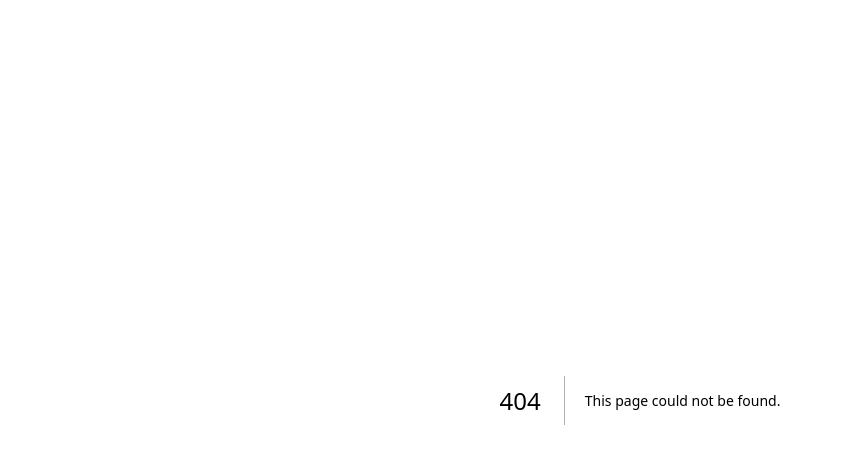
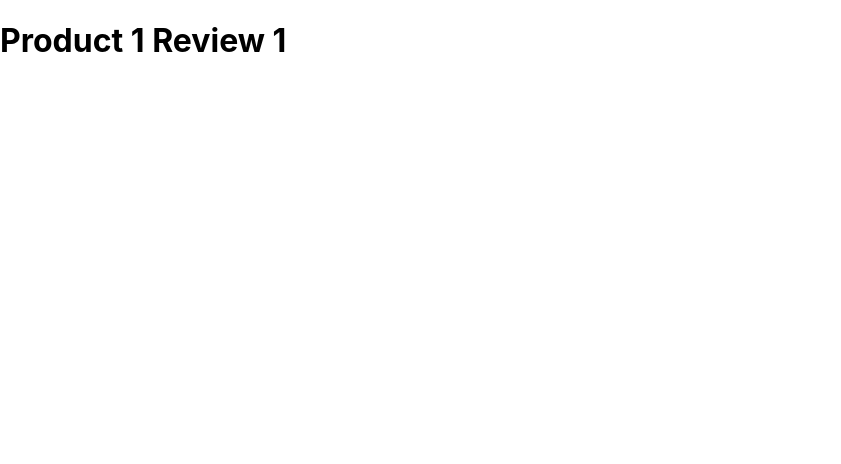
Before and after one commit to shyamenk/Learn-Nextjs, a Next.js app: page /products/1/review/1 in a window 1280 px wide. Before the commit this address had no page. Shown: the top 464 px of the page, without its empty margins (0-841 px from the left). Built offline with nearby package versions, Linux system fonts and the light colour scheme.

Commit message:
learned route nested route dynamic route nested dynamic route

```diff
--- /dev/null
+++ b/pages/products/[productId]/review/[reviewId].js
@@ -0,0 +1,12 @@
+import {useRouter} from 'next/router'
+const Reviews = () => {
+  const router = useRouter()
+  const {productId, reviewId} = router.query
+  return (
+    <h1>
+      Product {productId} Review {reviewId}{' '}
+    </h1>
+  )
+}
+
+export default Reviews
```
Also changed, not shown: pages/products/[productId]/review/index.js (added, +7 -0 lines).
